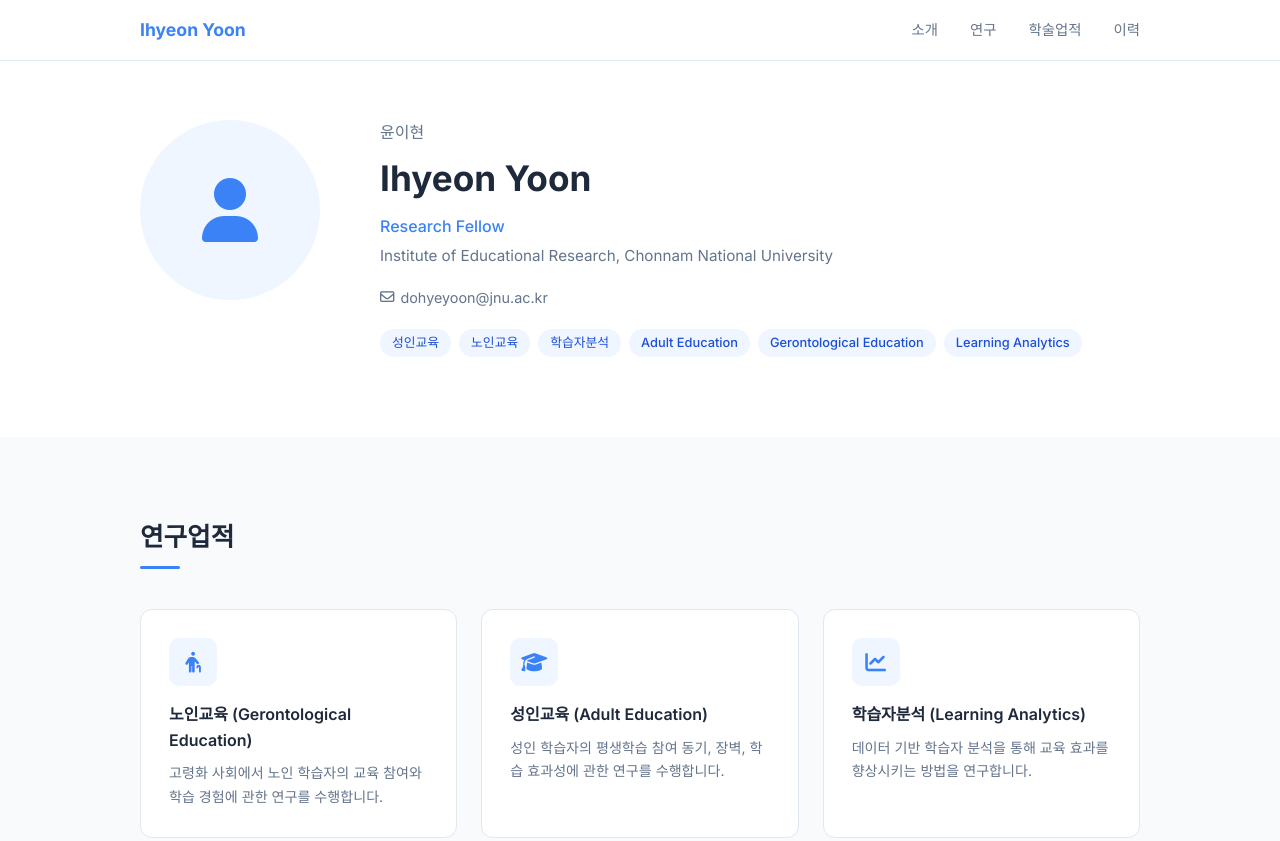
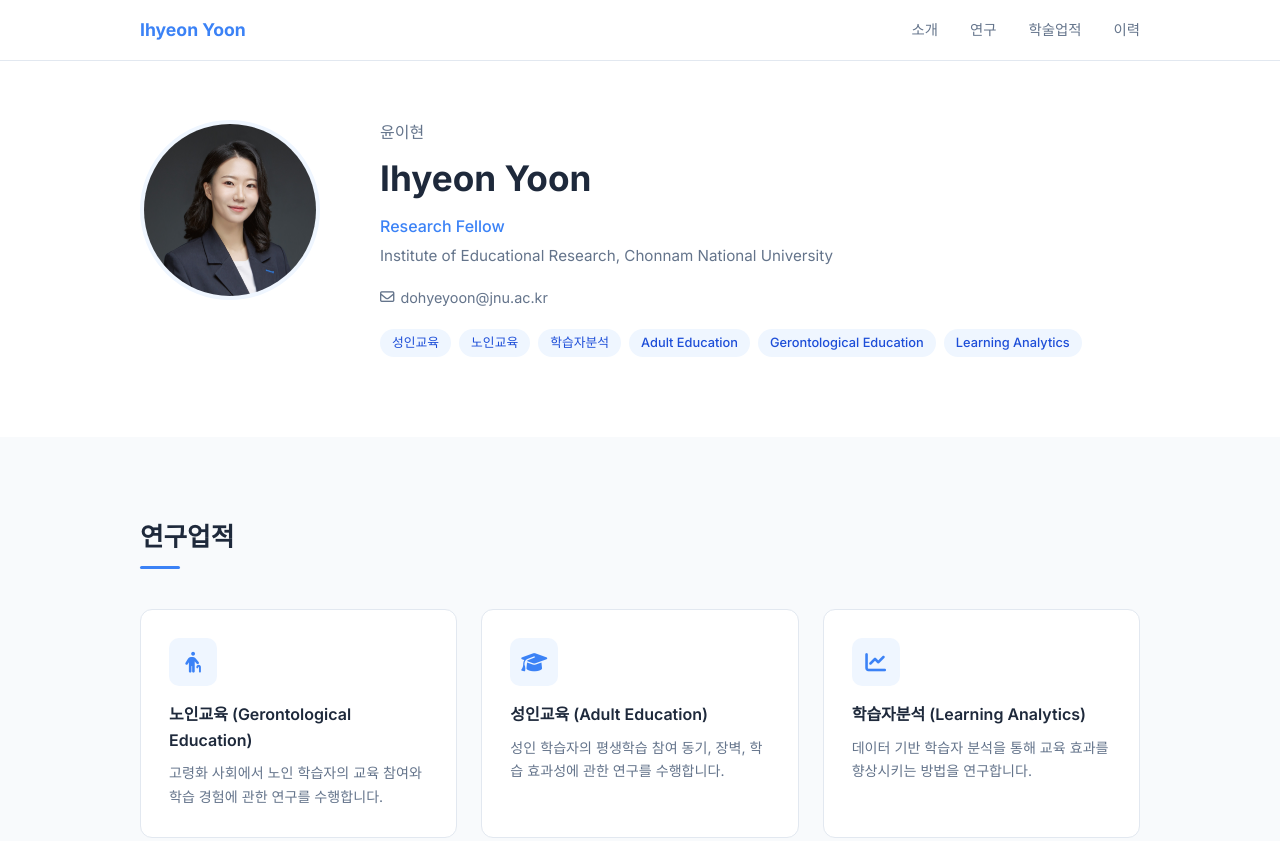
Before and after one commit to ihyeoneee/IHYEON-HOMPAGE, a plain HTML site: page index.html in a window 1280 px wide. Shown: the top 841 px of the page. Drawn offline with Linux system fonts and the light colour scheme.

Commit message:
auto-save: 2026-04-22 20:12:27

```diff
--- a/index.html
+++ b/index.html
@@ -305,7 +305,7 @@
   <section id="about">
     <div class="about-inner">
       <div class="profile-photo" id="photoContainer">
-        <i class="fa-solid fa-user"></i>
+        <img src="도혜 프로필사진.jpg" alt="Ihyeon Yoon">
       </div>
       <div class="profile-info">
         <p class="profile-name-ko">윤이현</p>
```
Also changed, not shown: 도혜 프로필사진.jpg (added).
